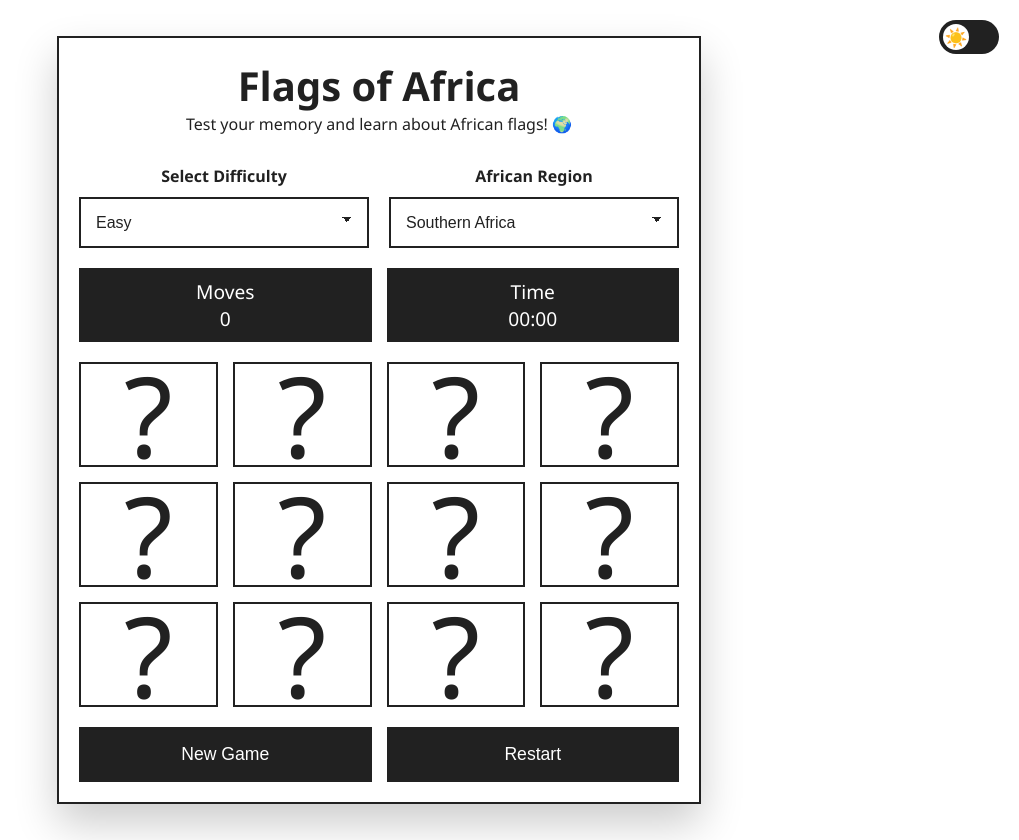
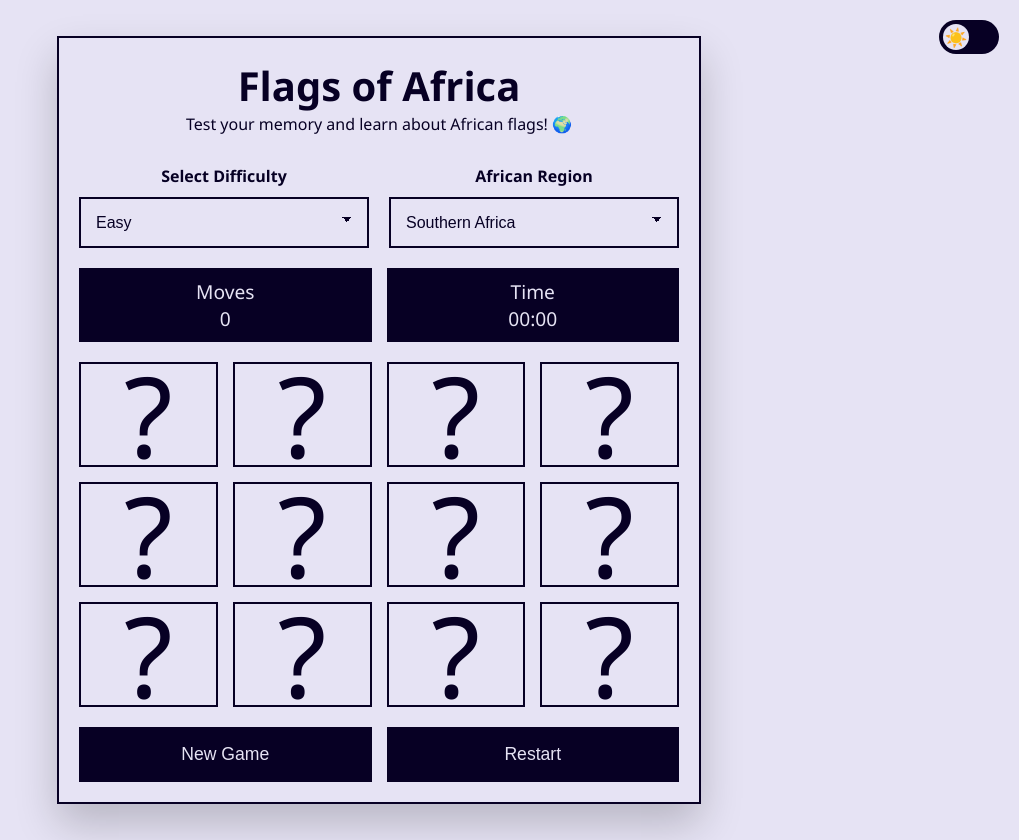
Before and after one commit to HikwaMehluli/flags-of-africa, a website: page index.html in a window 1280 px wide. Shown: the whole page, without its empty margins (261-1280 px from the left). Drawn offline with Linux system fonts and the light colour scheme; grey boxes are pictures that could not be loaded.

Commit message:
Change Color of entire APP theme + Add Dark/Light Mode function & toggle

```diff
--- a/css/app.css
+++ b/css/app.css
@@ -2,17 +2,17 @@
    Global Styles & Variables
    ========================================================================== */
 :root {
-    /* Black & White */
-    --primary-color: white;
-    --secondary-color: #212121;
+    /* Blue & Gray */
+    --primary-color: #e6e3f4;
+    --secondary-color: #070024;
 
     /* Other Varibales */
-    --transition: all 0.3s ease-in-out;
+    --transition: all 0.5s ease-in-out;
 }
 
 .dark-mode {
-    --primary-color: #212121;
-    --secondary-color: white;
+    --primary-color: #070024;
+    --secondary-color: #e6e3f4;
 }
 
 body {
--- a/index.html
+++ b/index.html
@@ -41,10 +41,6 @@
 
 <body>
     <main class="game-container">
-        <section class="game-header">
-            <h1 class="game-title">Flags of Africa</h1>
-            <p class="game-description">Test your memory and learn about African flags! 🌍</p>
-
         <div class="theme-switcher">
             <div class="switch-container">
                 <label class="switch">
@@ -53,6 +49,9 @@
                 </label>
             </div>
         </div>
+        <section class="game-header">
+            <h1 class="game-title">Flags of Africa</h1>
+            <p class="game-description">Test your memory and learn about African flags! 🌍</p>
 
             <div class="selectors-container">
                 <div class="selector-group">
--- a/js/theme.js
+++ b/js/theme.js
@@ -2,11 +2,35 @@ document.addEventListener('DOMContentLoaded', () => {
     const themeToggle = document.getElementById('theme-toggle');
     const body = document.body;
 
+    // Function to apply the theme based on preference
+    const applyTheme = (theme) => {
+        if (theme === 'dark') {
+            body.classList.add('dark-mode');
+            themeToggle.checked = true;
+        } else {
+            body.classList.remove('dark-mode');
+            themeToggle.checked = false;
+        }
+    };
+
+    // Check for saved theme in localStorage
+    const savedTheme = localStorage.getItem('theme');
+    const prefersDarkMode = window.matchMedia && window.matchMedia('(prefers-color-scheme: dark)').matches;
+
+    if (savedTheme) {
+        applyTheme(savedTheme);
+    } else if (prefersDarkMode) {
+        applyTheme('dark');
+    }
+
+    // Save theme preference on toggle
     themeToggle.addEventListener('change', () => {
         if (themeToggle.checked) {
             body.classList.add('dark-mode');
+            localStorage.setItem('theme', 'dark');
         } else {
             body.classList.remove('dark-mode');
+            localStorage.setItem('theme', 'light');
         }
     });
 });
```
Lines whose indentation alone changed are shown as unchanged.
